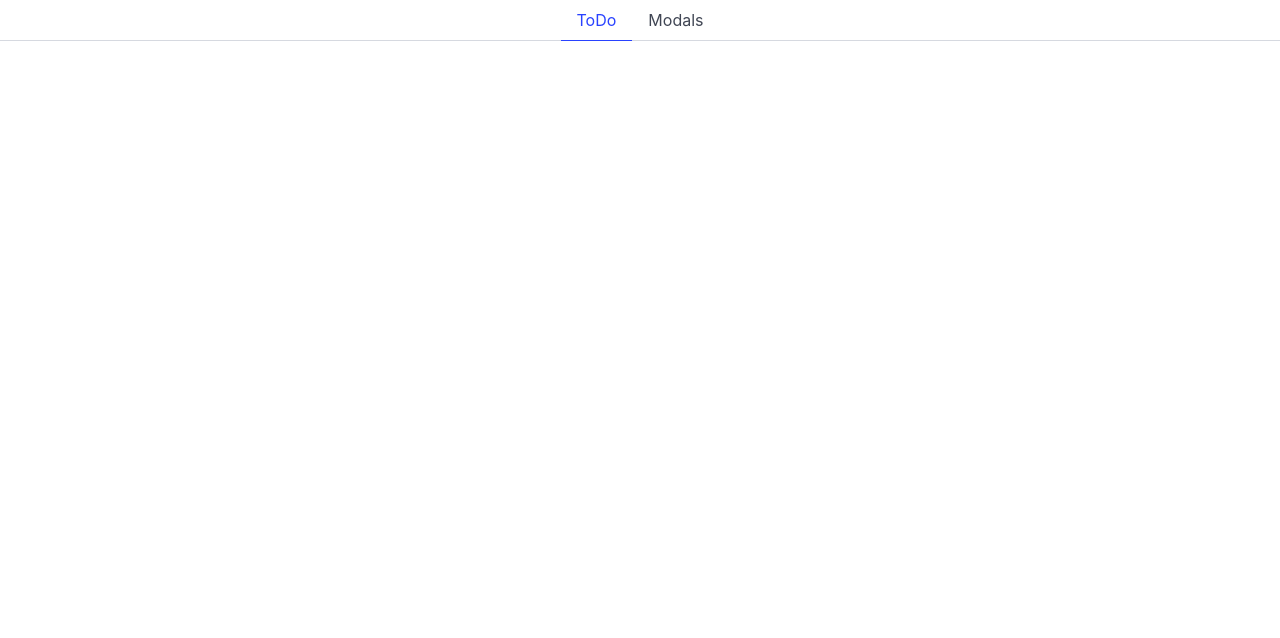
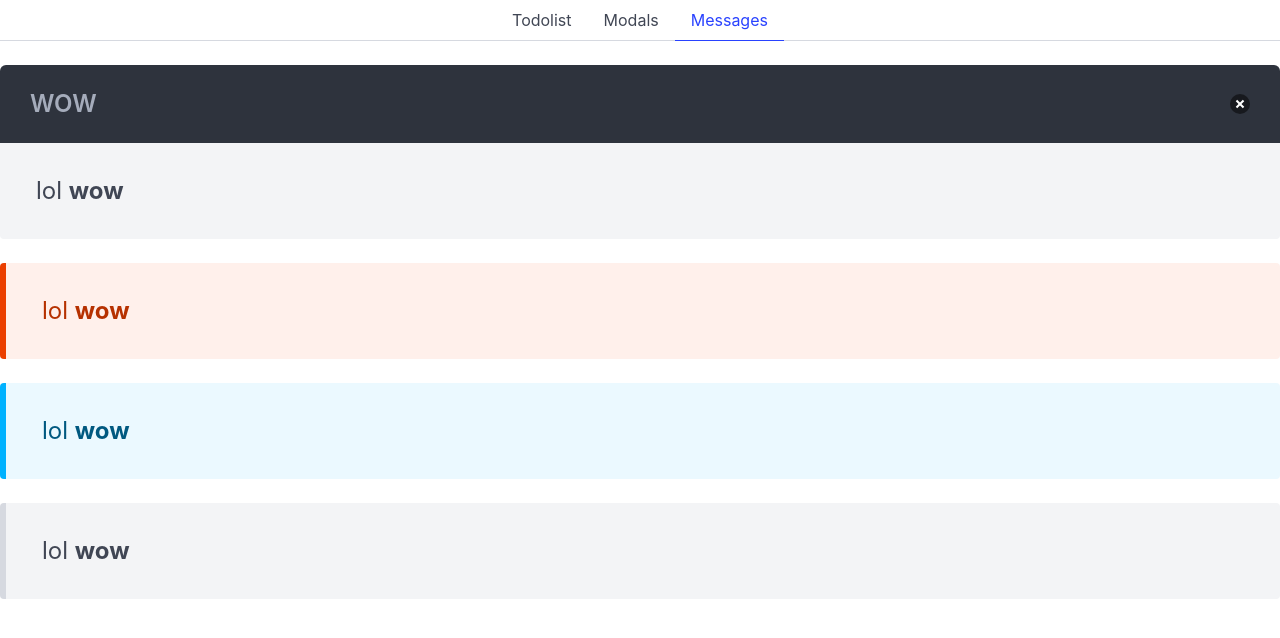
Before and after one commit to M4stas/learnnode, a Vue app: page /messages in a window 1280 px wide. Before the commit this address had no page. Shown: the top 638 px of the page. Built offline with nearby package versions, Linux system fonts and the light colour scheme.

Commit message:
Add messages

```diff
--- /dev/null
+++ b/src/components/Message.vue
@@ -0,0 +1,52 @@
+<script setup>
+const props = defineProps({
+    title: {
+        type: String,
+        //required: true
+    },
+    color: {
+        type: String,
+        validator(value, props) {
+            return [
+                'dark',
+                'primary',
+                'danger',
+                'warning',
+                'success',
+                'link',
+                'info'
+            ].includes(value);
+        }
+    },
+    size: {
+        type: String,
+        validator(value, props) {
+            return [
+                'small',
+                'medium',
+                'large',
+            ].includes(value);
+        },
+        default: 'large'
+    }
+});
+
+let classes = '';
+if (props.color) {
+    classes += 'is-' + props.color;
+}
+
+classes += ' is-' + props.size;
+
+</script>
+<template>
+    <article class="message" :class="classes">
+        <div v-if="title" class="message-header">
+            <p>{{ title }}</p>
+            <button class="delete" aria-label="delete"></button>
+        </div>
+        <div class="message-body">
+            <slot></slot>
+        </div>
+    </article>
+</template>
--- a/src/components/RouterTabs.vue
+++ b/src/components/RouterTabs.vue
@@ -1,11 +1,14 @@
 <script setup>
 
 </script>
+
 <template>
     <div class="tabs is-centered">
         <ul>
-            <li class="is-active"><RouterLink to="/">ToDo</RouterLink></li>
-            <li><RouterLink to="/modals">Modals</RouterLink></li>
+            <li v-for="route in $router.getRoutes()" :class="{ 'is-active': route.path === $route.path }">
+                <RouterLink :to="route.path">{{ route.name }}</RouterLink>
+            </li>
+
         </ul>
     </div>
 </template>
--- /dev/null
+++ b/src/pages/Messages.vue
@@ -0,0 +1,10 @@
+<script setup>
+import Message from '../components/Message.vue';
+</script>
+
+<template>
+    <Message title="WOW">lol <b>wow</b></Message>
+    <Message color="primary">lol <b>wow</b></Message>
+    <Message color="info">lol <b>wow</b></Message>
+    <Message>lol <b>wow</b></Message>
+</template>
```
Also changed, not shown: src/index.js (+5 -3 lines).
